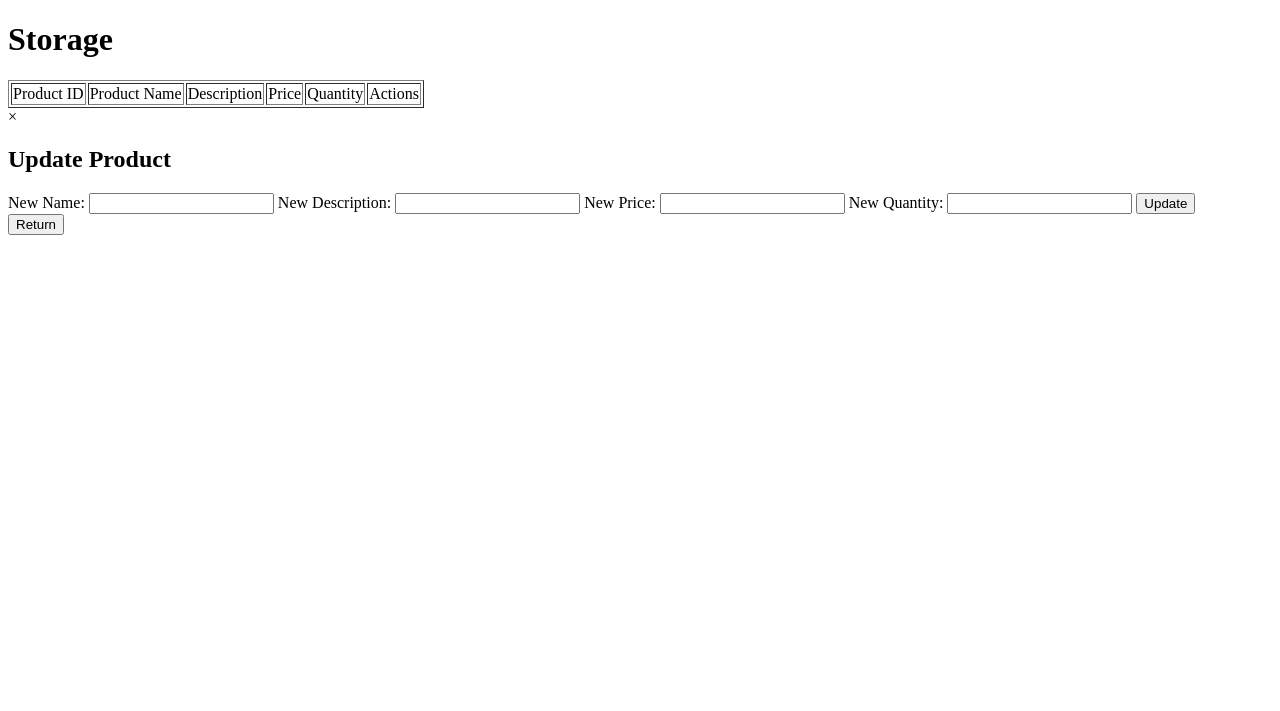
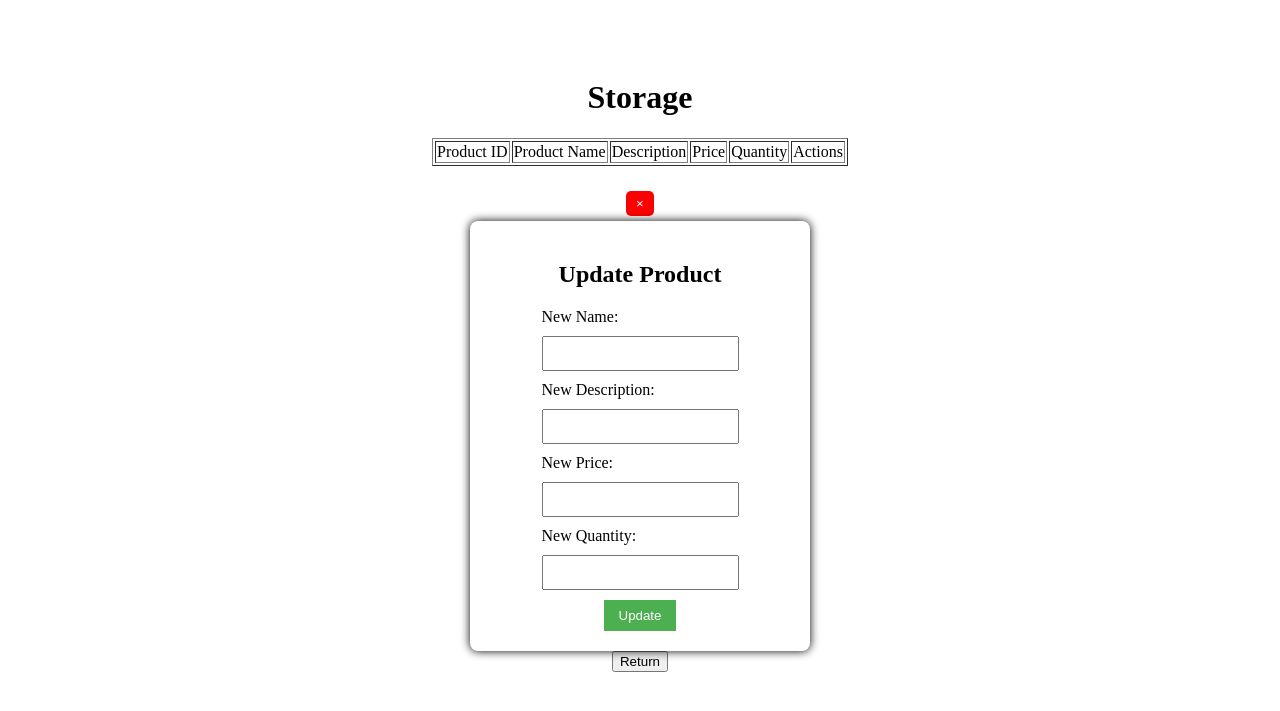
Before and after one commit to reeyyyxd/IM2ClothingLine, a Flask app: page /storage in a window 1280 px wide. Shown: the top 711 px of the page. Run offline with Flask 3, Linux system fonts and the light colour scheme; data that the repository does not hold is empty; some libraries are stand-ins or nearby versions.

Commit message:
checkout, register,storage and verification html

```diff
--- a/templates/register.html
+++ b/templates/register.html
@@ -36,6 +36,7 @@
         }
         input[type="submit"] {
             background-color: #4CAF50;
+            width: 317px;
             color: white;
             border: none;
             cursor: pointer;
--- a/templates/storage.html
+++ b/templates/storage.html
@@ -1,6 +1,61 @@
 <!DOCTYPE html>
 <html>
+<style>
+        body {
+            text-align: center;
+            padding-top: 50px;
+        }
+        form {
+            display: inline-block;
+            text-align: left;
+        }
+        table {
+            margin: 20px auto;
+        }
+        .modal-content {
+            width: 300px;
+            padding: 20px;
+            margin: 0 auto;
+            background-color: #ffffff;
+            border-radius: 8px;
+            box-shadow: 0 0 10px rgba(0, 0, 0, 1);
+            position: relative;
 
+        }
+         h2 {
+            margin-left: 0px; /* Adjust the margin to move "Update Product" to the right */
+        }
+        .modal-content label {
+            display: block;
+            margin-bottom: 10px;
+        }
+        .modal-content input[type="text"] {
+            width: calc(100% - 20px);
+            padding: 8px;
+            margin-bottom: 10px;
+        }
+        .modal-content input[type="button"] {
+            display: block;
+            padding: 8px 15px;
+            margin: 0 auto;
+            background-color: #4CAF50;
+            color: white;
+            border: none;
+            cursor: pointer;
+        }
+        .modal-content input[type="button"]:hover {
+            background-color: #45a049;
+        }
+        .close-button {
+            background-color: red;
+            color: white;
+            border: none;
+            padding: 5px 10px;
+            margin: 5px;
+            border-radius: 5px;
+        }
+
+    </style>
 <body>
     <h1>Storage</h1>
     <table border="1">
@@ -26,11 +81,11 @@
         </tr>
         {% endfor %}
     </table>
-
+    <button class="close-button" onclick="closeUpdateModal()">&times;</button>
     <!-- Modal for Update -->
     <div id="updateModal" class="modal">
         <div class="modal-content">
-            <span class="close" onclick="closeUpdateModal()">&times;</span>
+<!--            <span class="close" onclick="closeUpdateModal()">&times;</span>-->
             <h2>Update Product</h2>
             <form id="updateForm">
                 <input type="hidden" id="productId" name="productId">
```
Also changed, not shown: templates/checkout.html (+41 -0 lines), templates/verification.html (+43 -1 lines).
